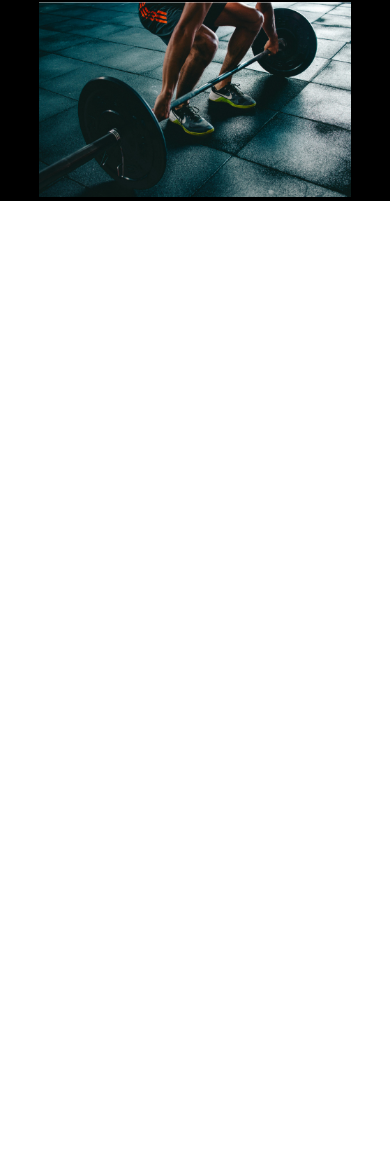
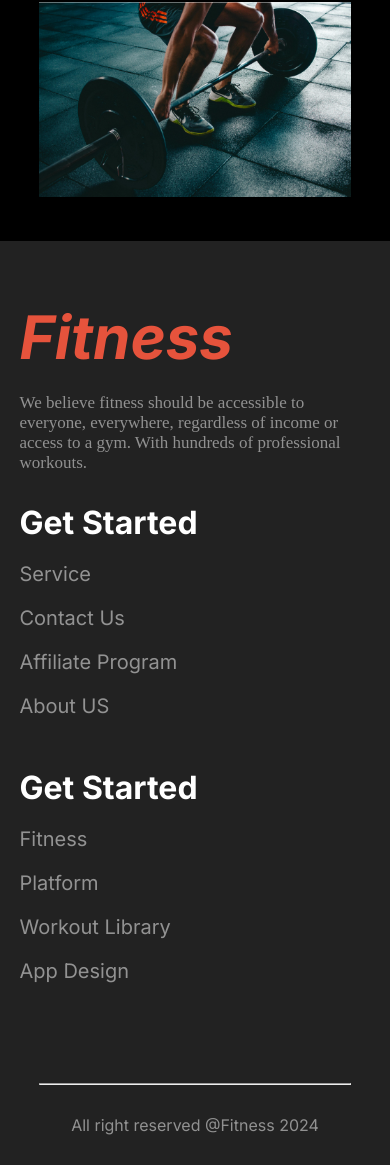
Before and after one commit to AzmainAzad/Assignment-2, a plain HTML site: page index.html in a window 390 px wide. Shown: the part 5834-6999 px from the top of the page. Before the commit the page ends 6035 px from the top, so only its background shows below. Drawn offline with Linux system fonts and the light colour scheme; a web font is replaced by a local one.

Commit message:
Adding Footer Part

```diff
--- a/Styles/responsive.css
+++ b/Styles/responsive.css
@@ -12,6 +12,7 @@
     .icon{
         display: block;
     }
+
 
 
     /* Responsive Css of Banner Section */
@@ -94,6 +95,7 @@
     }
 
 
+
     /* Responsive Css of Habits Section */
     .habits{
         padding-top: 0px;
@@ -120,6 +122,7 @@
     .habit-item-h4{
         margin-top: 15px;
     }
+
 
 
     /* Responsive Css of Run Section */
@@ -239,6 +242,7 @@
     }
 
 
+
     /* Responsive Css of Team Section */
     .team-text{
         width: 78%;
@@ -274,6 +278,8 @@
         display: none;
     }
 
+
+
     /* Responsive Css of Unique Section */
     .why{
         flex-direction: column;
@@ -300,4 +306,62 @@
 
 
 
+    /* Responsive Css of Footer Part */
+    .footer{
+
+    }
+
+    .footupper{
+        flex-direction: column;
+    }
+
+    .footu1{
+        width: 90%;
+        margin: auto;
+        padding-left: 0px;
+    }
+
+    .footu2{
+        width: 90%;
+        margin: auto;
+        margin-top: 30px;
+    }
+
+    .footu3{
+        width: 90%;
+        margin: auto;
+        margin-top: 30px;
+    }
+
+    .footu1h2{
+        font-size: 60px;
+    }
+
+    .footu1p{
+        font-size: 17px;
+    }
+
+    .footu2 ul li{
+        list-style: none;
+        color: rgba(255, 255, 255, 0.51);
+        font-size: 20px;
+        font-family: "Inter", sans-serif;
+        margin-bottom: 20px;
+    }
+    .footu3 ul li{
+        list-style: none;
+        color: rgba(255, 255, 255, 0.51);
+        font-size: 20px;
+        font-family: "Inter", sans-serif;
+        margin-bottom: 20px;
+    }
+
+    .hr{
+        width: 80%;
+    }
+
+    .lastlinep{
+        font-size: 16px;
+    }
+
   }
--- a/Styles/style.css
+++ b/Styles/style.css
@@ -19,6 +19,8 @@ header{
     background: linear-gradient(to bottom, black, rgba(0, 0, 0, 0.890),rgba(0, 0, 0, 0.930),black);
     padding-top: 60px;
 }
+
+
 
 
 /* Css of Navbar */
@@ -84,6 +86,8 @@ header{
     color: white;
     display: none;
 }
+
+
 
 
 /* Css of Banner part */
@@ -211,6 +215,8 @@ header{
 }
 
 
+
+
 /* Css of Habit Part */
 .habits{
     background-color: black;
@@ -271,10 +277,14 @@ header{
 }
 
 
+
+
 /* Css of Main Part */
 main{
     background-color: black;
 }
+
+
 
 
 /* Css of Run Part */
@@ -329,6 +339,7 @@ main{
     border-radius: 18px;
     object-fit: cover;
 }
+
 
 
 
@@ -466,6 +477,7 @@ select{
 
 
 
+
 /* Css of Team Section */
 .team{
     max-width: 1100px;
@@ -543,6 +555,7 @@ select{
 
 
 
+
 /* Css of Why Section */
 .why{
     max-width: 1200px;
@@ -550,6 +563,7 @@ select{
     display: flex;
     justify-content: space-around;
     margin-top: 80px;
+    padding-bottom: 40px;
 }
 
 .why-text{
@@ -589,3 +603,91 @@ select{
 .why-pic img{
     width: 100%;
 }
+
+
+
+
+/* Css of Footer Part */
+footer{
+    background-color: #222222;
+    padding-top: 60px;
+}
+
+.footupper{
+    display: flex;
+    justify-content: space-evenly;
+}
+
+.footu1{
+    width: 40%;
+    padding-left: 100px;
+}
+
+.footu2{
+    width: 20%;
+}
+
+.footu3{
+    width: 20%;
+}
+
+.footu1h2{
+    color: #E6533C;
+    font-size: 70px;
+    font-family: "Inter", sans-serif;
+    font-weight: bolder;
+}
+
+.footu1p{
+    color: rgba(255, 255, 255, 0.501);
+    font-size: 20px;
+    margin-top: 20px;
+}
+
+.footu2h3{
+    color: white;
+    font-size: 32px;
+    font-family: "Inter", sans-serif;
+    font-weight: bold;
+    margin-bottom: 20px;
+}
+
+.footu2 ul li{
+    list-style: none;
+    color: rgba(255, 255, 255, 0.51);
+    font-size: 23px;
+    font-family: "Inter", sans-serif;
+    margin-bottom: 20px;
+}
+
+.footu3h3{
+    color: white;
+    font-size: 32px;
+    font-family: "Inter", sans-serif;
+    font-weight: bold;
+    margin-bottom: 20px;
+}
+
+.footu3 ul li{
+    list-style: none;
+    color: rgba(255, 255, 255, 0.51);
+    font-size: 23px;
+    font-family: "Inter", sans-serif;
+    margin-bottom: 20px;
+}
+
+.hr{
+    max-width: 1200px;
+    margin: auto;
+    color: rgba(255, 255, 255, 0.505);
+    margin-top: 80px;
+}
+
+.lastlinep{
+    color: rgba(255, 255, 255, 0.504);
+    font-size: 22px;
+    font-family: "Inter", sans-serif;
+    margin-top: 30px;
+    text-align: center;
+    padding-bottom: 30px;
+}
--- a/index.html
+++ b/index.html
@@ -267,7 +267,35 @@
 
     <!-- Starting of Footer Part -->
     <footer>
+      <div class="footupper">
+        <div class="footu1">
+          <i><h2 class="footu1h2">Fitness</h2></i>
+          <p class="footu1p">We believe fitness should be accessible to everyone, everywhere, regardless of income or access to a gym. With hundreds of professional workouts.</p>
+        </div>
+        <div class="footu2">
+          <h3 class="footu2h3">Get Started</h3>
+          <ul>
+            <li>Service</li>
+            <li>Contact Us</li>
+            <li>Affiliate Program</li>
+            <li>About US</li>
+          </ul>
+        </div>
+        <div class="footu3">
+          <h3 class="footu3h3">Get Started</h3>
+          <ul>
+            <li>Fitness</li>
+            <li>Platform</li>
+            <li>Workout Library</li>
+            <li>App Design</li>
+          </ul>
+        </div>
+      </div>
 
+      <div class="lastline">
+        <hr class="hr">
+        <p class="lastlinep">All right reserved @Fitness 2024</p>
+      </div>
     </footer>
     <!-- Ending of Footer Part -->
 
```
